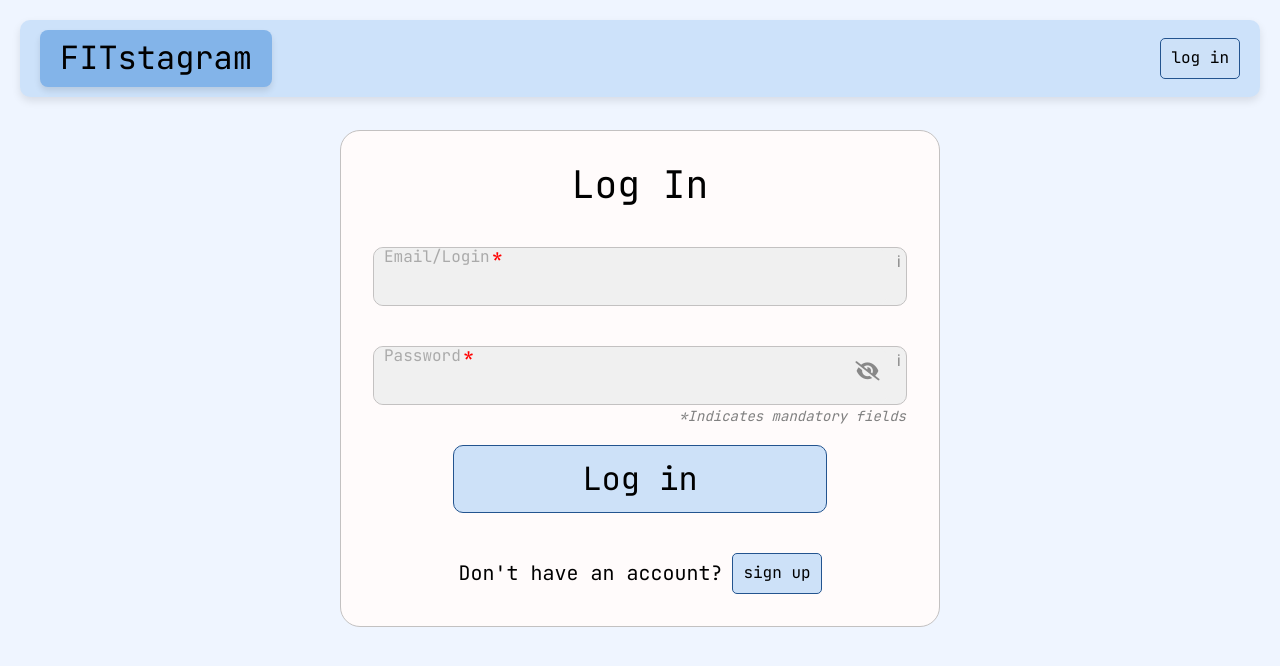
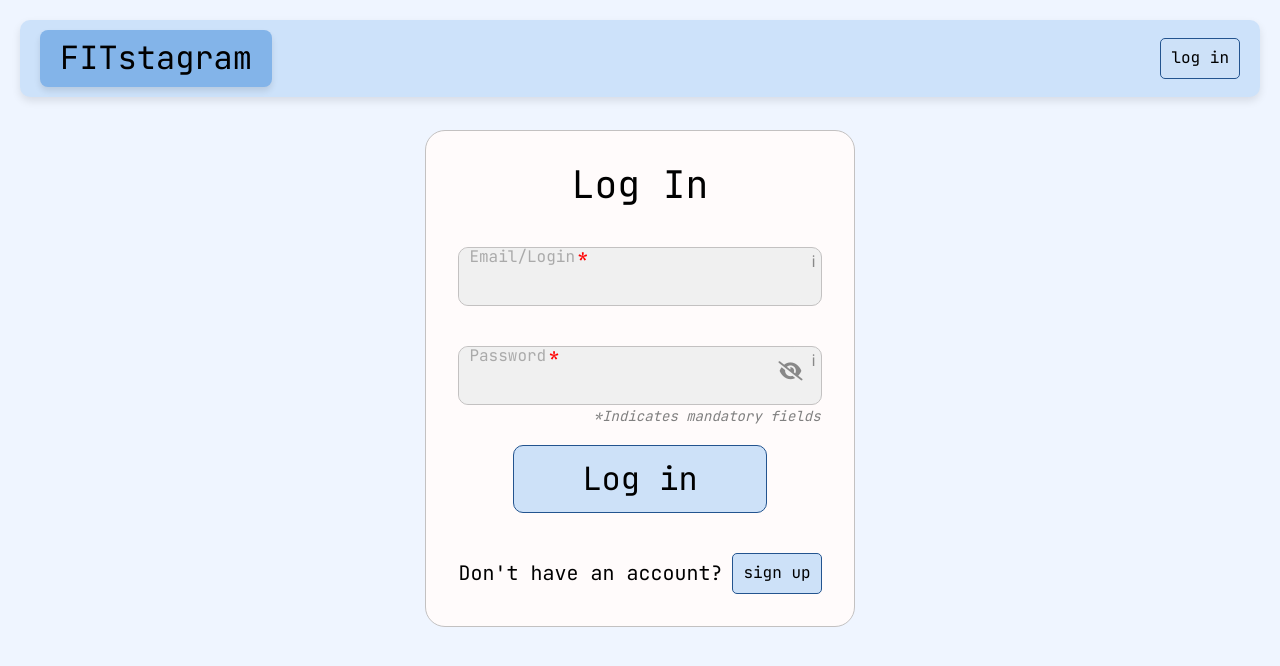
Before and after one commit to Bel0rusochka/IIS-PROJ, a Flask app: page /login in a window 1280 px wide. Shown: the top 666 px of the page. Run offline with Flask 3, Linux system fonts and the light colour scheme.

Commit message:
Update style.css

```diff
--- a/static/css/style.css
+++ b/static/css/style.css
@@ -152,7 +152,7 @@ img {
 }
 /* Signup form container */
 .pagesignup-signup {
-  width: 600px;
+/*   width: 600px; */
   display: flex;
   flex-direction: column;
   align-items: center;
```
